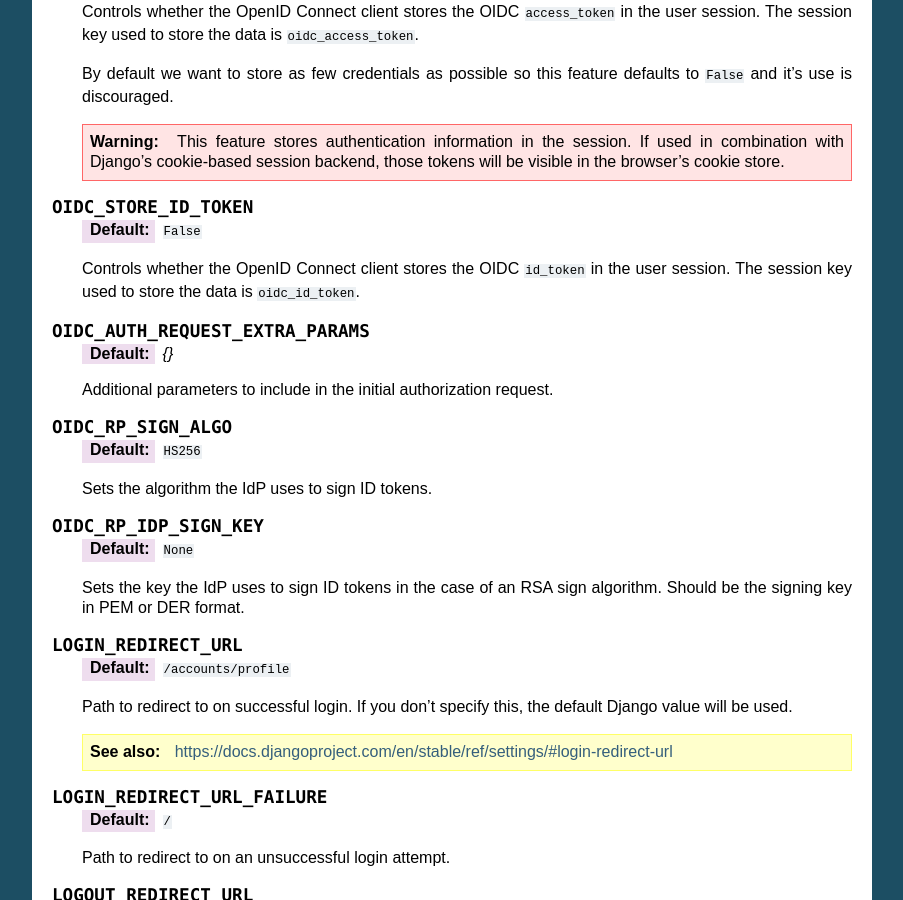
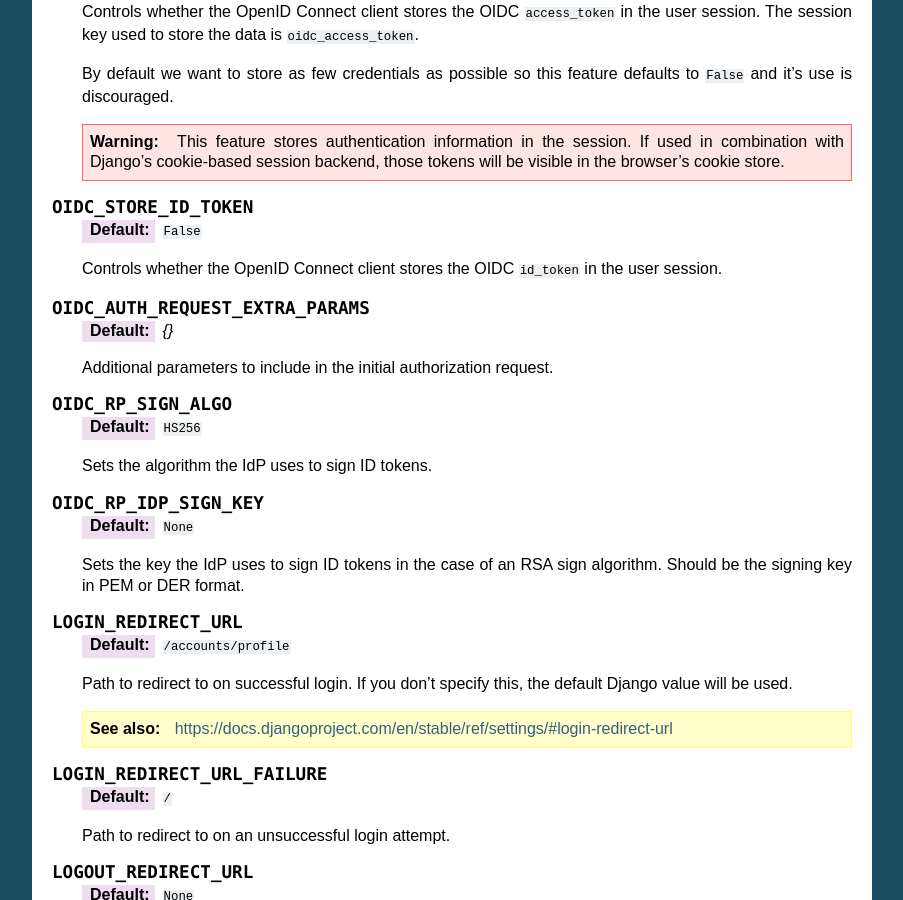
Before and after one commit to mozilla/mozilla-django-oidc, a Sphinx documentation site: the page built from docs/settings.rst, in a window 1280 px wide and 900 px high, scrolled down 2536 px. Shown: the whole window, without its empty margins (198-1101 px from the left). Built offline with Sphinx 7.4.7, drawn with Linux system fonts in a browser that asks for light colours; pages that are not in the unit, such as notebooks, are missing from menus.

Commit message:
Update settings.rst

```diff
--- a/docs/settings.rst
+++ b/docs/settings.rst
@@ -172,7 +172,6 @@ of ``mozilla-django-oidc``.
    :default: ``False``
 
    Controls whether the OpenID Connect client stores the OIDC ``id_token`` in the user session.
-   The session key used to store the data is ``oidc_id_token``.
 
 .. py:attribute:: OIDC_AUTH_REQUEST_EXTRA_PARAMS
 
```
